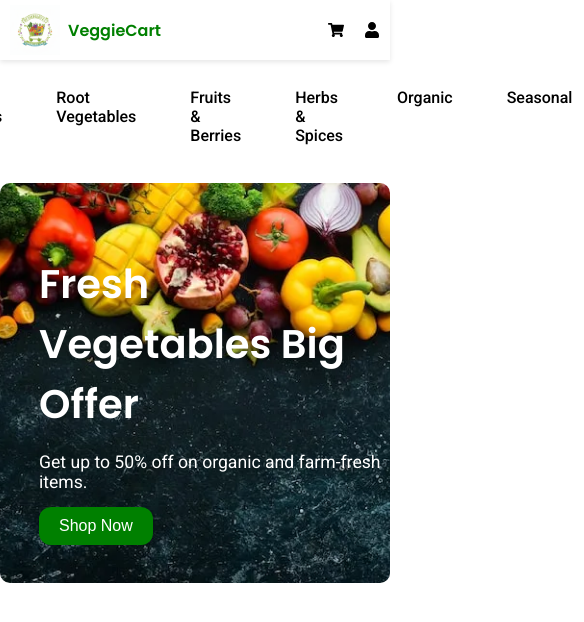
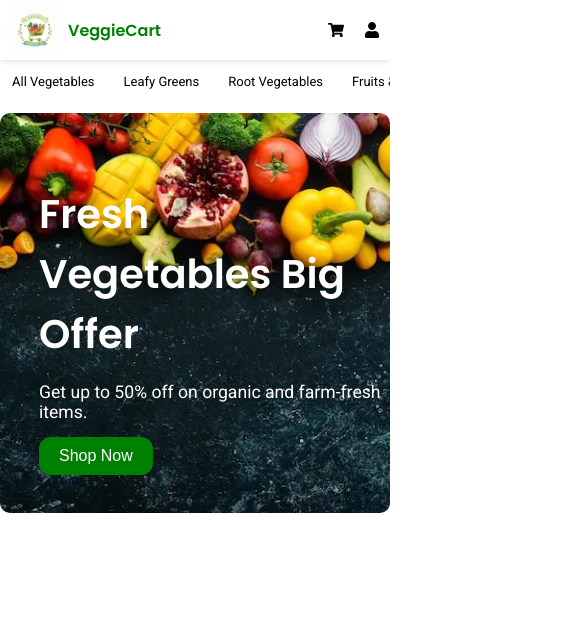
Before and after one commit to lubnafebin/product-list, a React (Vite) app: page / in a window 390 px wide. Shown: the top 622 px of the page, 584 px wide, since content can reach past the window. Built offline with nearby package versions, Linux system fonts and the light colour scheme.

Commit message:
update category tab for responsive design

```diff
--- a/src/components/category/CategoryBar.css
+++ b/src/components/category/CategoryBar.css
@@ -1,5 +1,6 @@
 .category{
     padding: 20px 20px;
+    scroll-snap-type: x mandatory;
 }
 
 .category ul{
@@ -15,6 +16,9 @@
     cursor: pointer;
     font-weight: 500;
     padding: 8px 12px;
+    scroll-snap-align: start;
+    white-space: nowrap;
+    flex-shrink: 0;
     transition: color 0.2s, border-bottom 0.2;
 }
 
@@ -22,3 +26,35 @@
     color: green;
     border-bottom: 2px solid green;
 }
+
+@media (max-width:768px) {
+    .category{
+        overflow-x: auto;
+        justify-content: flex-start;
+    }
+    .category ul{
+        justify-content: flex-start;
+    }
+    .category li{
+        font-weight: 300;
+        font-size: 14px;
+        gap: 10px;
+    }
+}
+
+@media (max-width:480px) {
+    .category{
+        padding: 6px 10px;
+        justify-content: flex-start;
+    }
+
+    .category ul{
+        gap: 5px;
+        justify-content: flex-start;
+    }
+
+    .category li{
+        font-weight: 200;
+        font-size: 13px;
+    }
+}
--- a/src/index.css
+++ b/src/index.css
@@ -12,3 +12,5 @@ body {
 h1, h2, h3, .logo-text, .category-bar li {
   font-family: 'Poppins', sans-serif;
 }
+
+::-webkit-scrollbar { display: none; }
```
